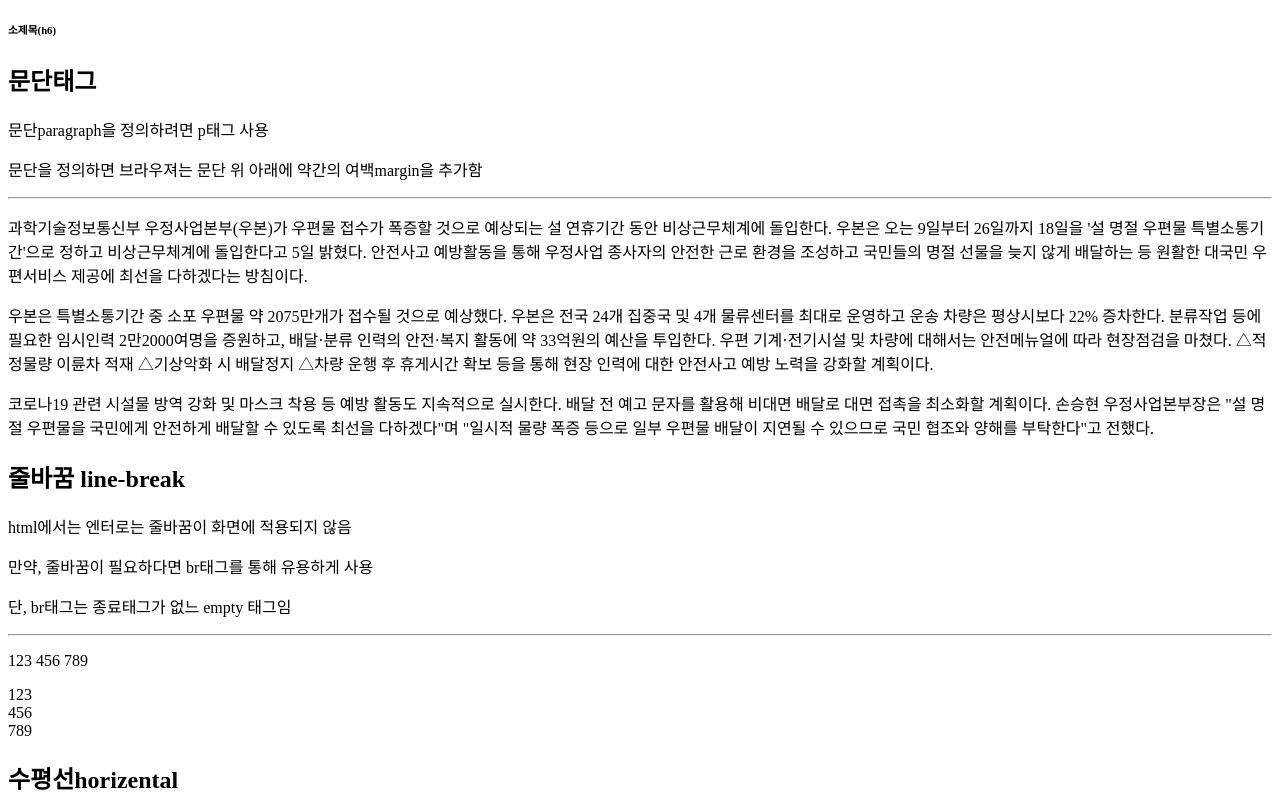
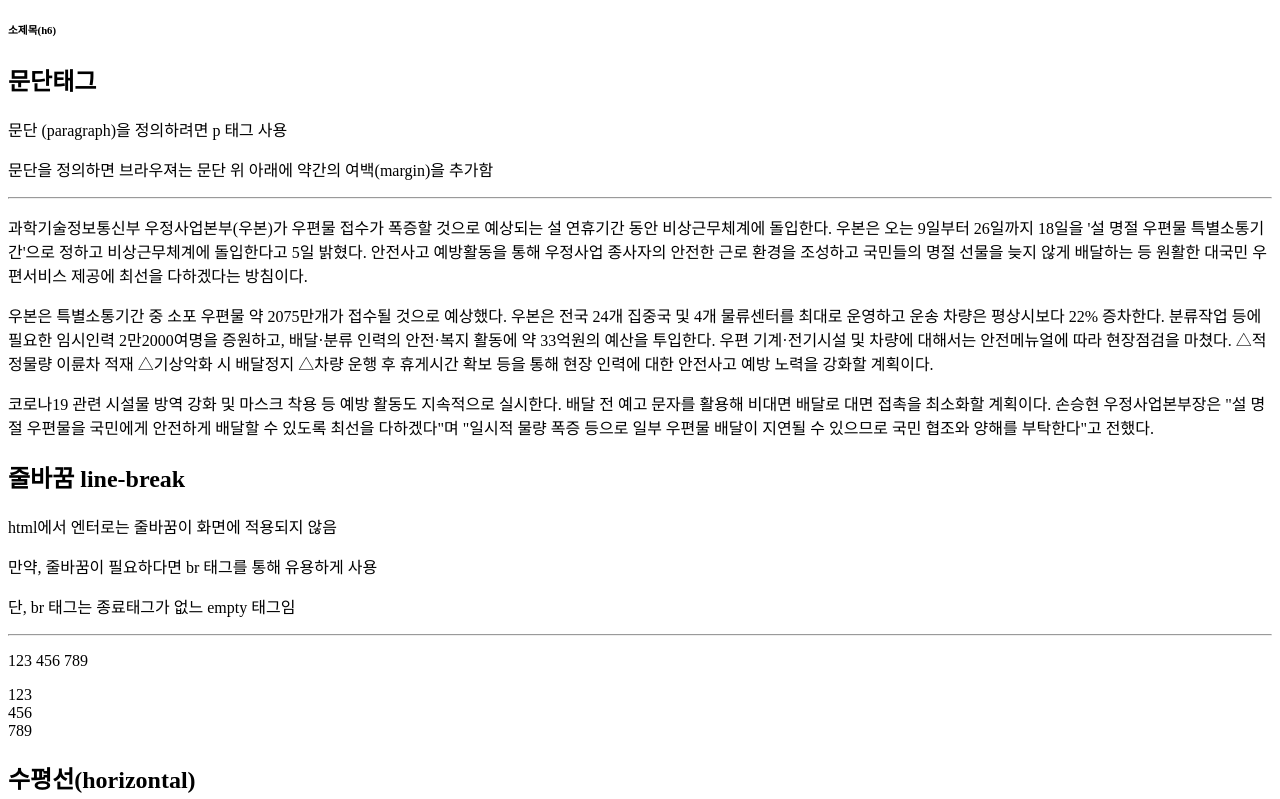
Before and after one commit to kdh6194/html5, a plain HTML site: page 01text.html in a window 1280 px wide. Shown: the part 526-1325 px from the top of the page. Drawn offline with Linux system fonts and the light colour scheme.

Commit message:
blockquote 태그 수정

```diff
--- a/01text.html
+++ b/01text.html
@@ -9,7 +9,7 @@
   <h2>제목관련 태그</h2>
   <p>컨텐츠 내용에 따라 적절한 제목을 지정하는 것은 중요!</p>
   <p>제목은 h1~h6태그를 이용해서 표시 가능</p>
-  <p>검색엔진 최적화SEO시 주로 사용하는 중요한 요소</p>
+  <p>검색엔진 최적화(SEO)시 주로 사용하는 중요한 요소</p>
   <hr>  <!--구분선-->
   <h1>대제목(h1)</h1>
   <h2>대제목(h2)</h2>
@@ -19,8 +19,8 @@
   <h6>소제목(h6)</h6>
 
   <h2>문단태그</h2>
-  <p>문단paragraph을 정의하려면 p태그 사용</p>
-  <p>문단을 정의하면 브라우져는 문단 위 아래에 약간의 여백margin을 추가함</p>
+  <p>문단 (paragraph)을 정의하려면 p 태그 사용</p>
+  <p>문단을 정의하면 브라우져는 문단 위 아래에 약간의 여백(margin)을 추가함</p>
   <hr>
 
   <p>과학기술정보통신부 우정사업본부(우본)가 우편물 접수가 폭증할 것으로 예상되는 설 연휴기간 동안 비상근무체계에 돌입한다.
@@ -31,16 +31,16 @@
     손승현 우정사업본부장은 "설 명절 우편물을 국민에게 안전하게 배달할 수 있도록 최선을 다하겠다"며 "일시적 물량 폭증 등으로 일부 우편물 배달이 지연될 수 있으므로 국민 협조와 양해를 부탁한다"고 전했다. </p>
 
   <h2>줄바꿈 line-break</h2>
-  <p>html에서는 엔터로는 줄바꿈이 화면에 적용되지 않음</p>
-  <p>만약, 줄바꿈이 필요하다면 br태그를 통해 유용하게 사용</p>
-  <p>단, br태그는 종료태그가 없느 empty 태그임</p>
+  <p>html에서 엔터로는 줄바꿈이 화면에 적용되지 않음</p>
+  <p>만약, 줄바꿈이 필요하다면 br 태그를 통해 유용하게 사용</p>
+  <p>단, br 태그는 종료태그가 없느 empty 태그임</p>
   <hr>
   <p>123
       456
       789</p>
   <p>123<br> 456<br> 789</p>
 
-  <h2>수평선horizental</h2>
+  <h2>수평선(horizontal)</h2>
   <p>컨텐츠의 내용이 바뀔때 내용 환기를 위해 사용하는 구분선을 정의</p>
 
   <h2>텍스트 꾸밈 태그</h2>
@@ -100,7 +100,7 @@
   <p>고블린이 한숨을 쉬며 말했다.
     <q>시간은 금이라고, 친구!!</q></p>
   <p>고블린이 한숨을 쉬며 말했다.</p>
-    <blockquote>시간은 금이라고, 친구!!</blockquote>
+  <blockquote>시간은 금이라고, 친구!!</blockquote>
   <!--blockquote 태그 사용시 위,아래,왼쪽에 여백 표시-->
   <h2>entity reference</h2>
   <p>html 에는 미리 예약된 문자가 있음</p>
```
